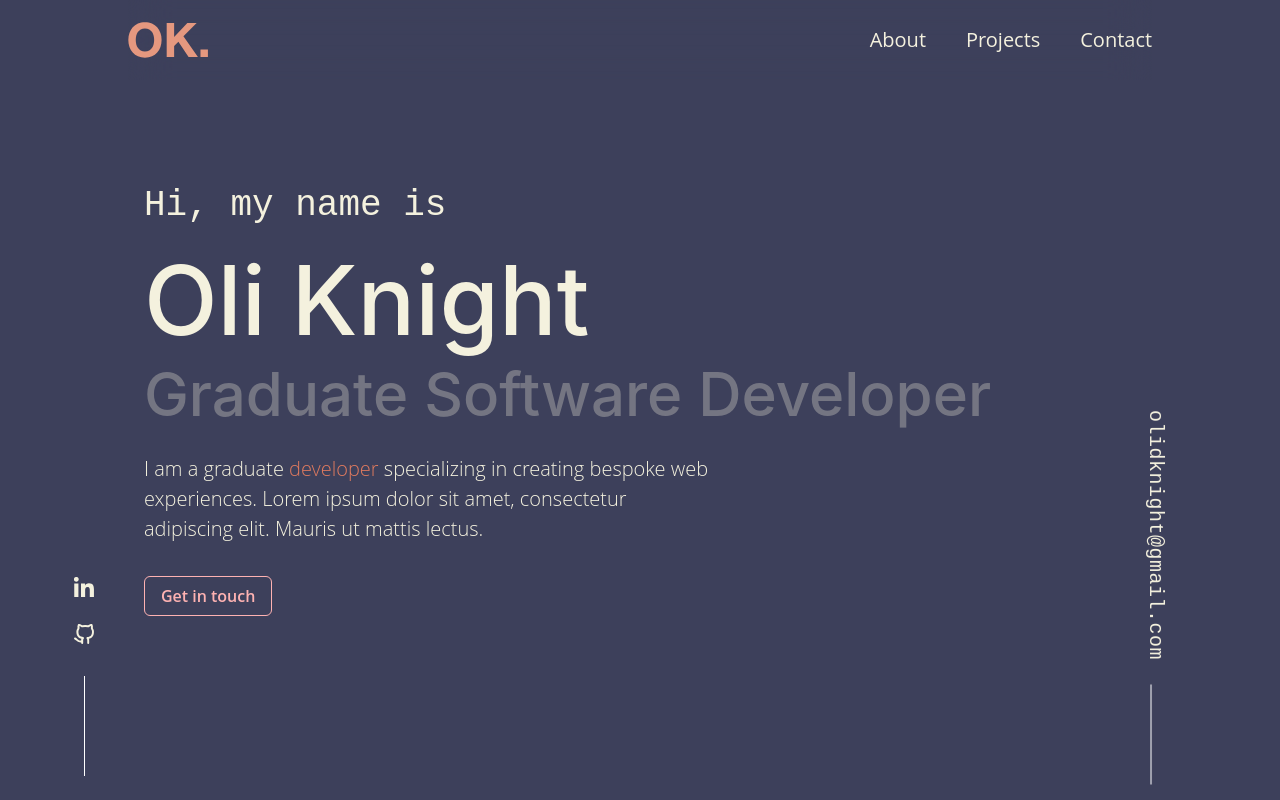
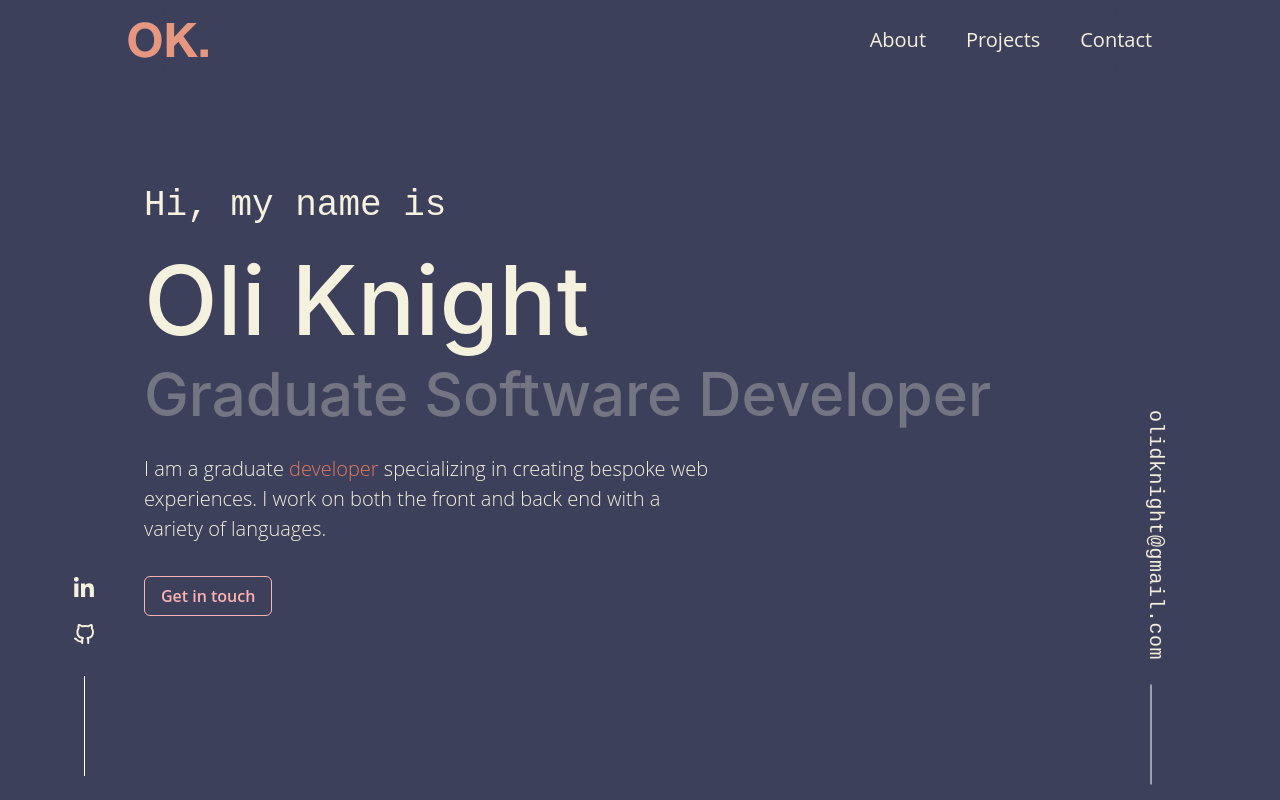
Before and after one commit to oliknight1/portfolio, a Next.js app: page / in a window 1280 px wide. Shown: the top 800 px of the page. Built offline with nearby package versions, Linux system fonts and the light colour scheme; no server answers; the database is empty.

Commit message:
Edit header text

```diff
--- a/components/Header.tsx
+++ b/components/Header.tsx
@@ -13,8 +13,8 @@ const Header : FC = () => (
 			<Heading as="h2" fontWeight="medium" fontSize={[ '2xl', '6xl' ]} mb={6} opacity="0.3">Graduate Software Developer</Heading>
 			<Text maxW="xl" mb={8} fontSize="xl" fontWeight="light">
 				I am a graduate <Text as="span" color="brand.red">developer </Text>
-				specializing in creating bespoke web experiences.
-				Lorem ipsum dolor sit amet, consectetur adipiscing elit. Mauris ut mattis lectus.
+				specializing in creating bespoke web experiences. I work on
+				both the front and back end with a variety of languages.
 			</Text>
 			<Button
 				onClick={() => {
```
